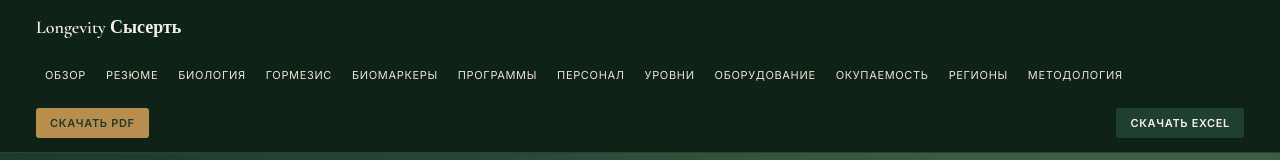
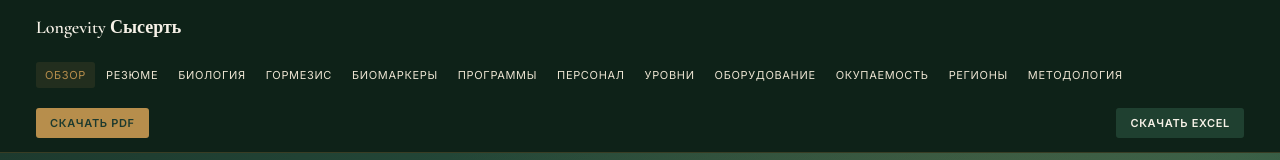
Before and after one commit to Diditojo/sapir-group-website, a plain HTML site: page Projects/Luch/Longevity_Resort_Capex_Benchmark_RU.html in a window 1280 px wide. Both pictures are taken after a click on the button "ОБЗОР". Shown: the top 160 px of the page. Drawn offline with nearby package versions, Linux system fonts and the light colour scheme.

Commit message:
Add topnav click handler so section buttons scroll to anchors

```diff
--- a/Projects/Luch/Longevity_Resort_Capex_Benchmark_RU.html
+++ b/Projects/Luch/Longevity_Resort_Capex_Benchmark_RU.html
@@ -3166,6 +3166,21 @@ document.querySelectorAll('input.eq-search').forEach(function(inp){ inp.addEvent
 // Reveal-on-scroll
 const io = new IntersectionObserver(function(entries){ entries.forEach(function(en){ if (en.isIntersecting) en.target.classList.add('in'); }); }, {threshold: 0.1});
 document.querySelectorAll('.reveal').forEach(function(el){ io.observe(el); });
+// Topnav scroll: clicking a .topnav-link smooth-scrolls to the section by data-target
+document.querySelectorAll('.topnav-link').forEach(function(btn){
+  btn.addEventListener('click', function(){
+    var id = btn.dataset.target;
+    if (!id) return;
+    var el = document.getElementById(id);
+    if (!el) return;
+    var nav = document.querySelector('.topnav');
+    var offset = nav ? nav.getBoundingClientRect().height + 8 : 0;
+    var top = el.getBoundingClientRect().top + window.pageYOffset - offset;
+    window.scrollTo({top: top, behavior: 'smooth'});
+    document.querySelectorAll('.topnav-link').forEach(function(b){ b.classList.remove('active'); });
+    btn.classList.add('active');
+  });
+});
 </script>
 </body>
 </html>
```
